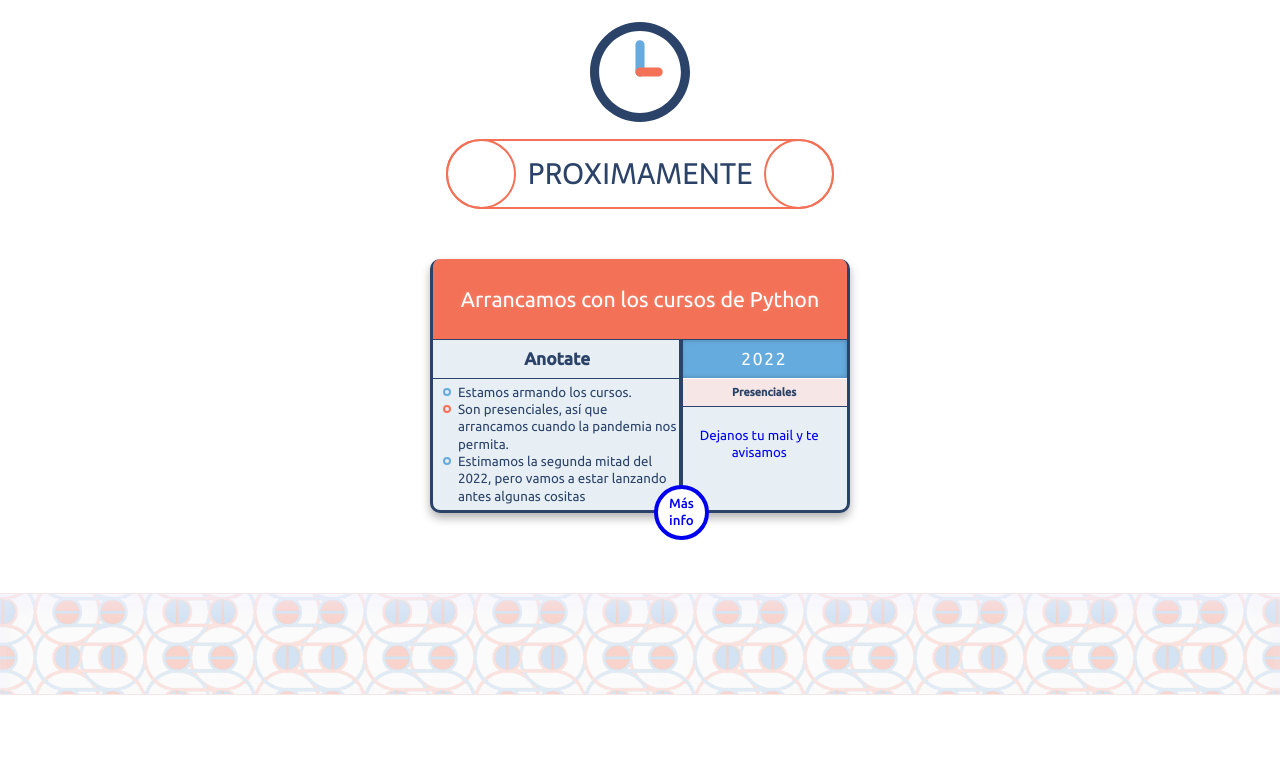
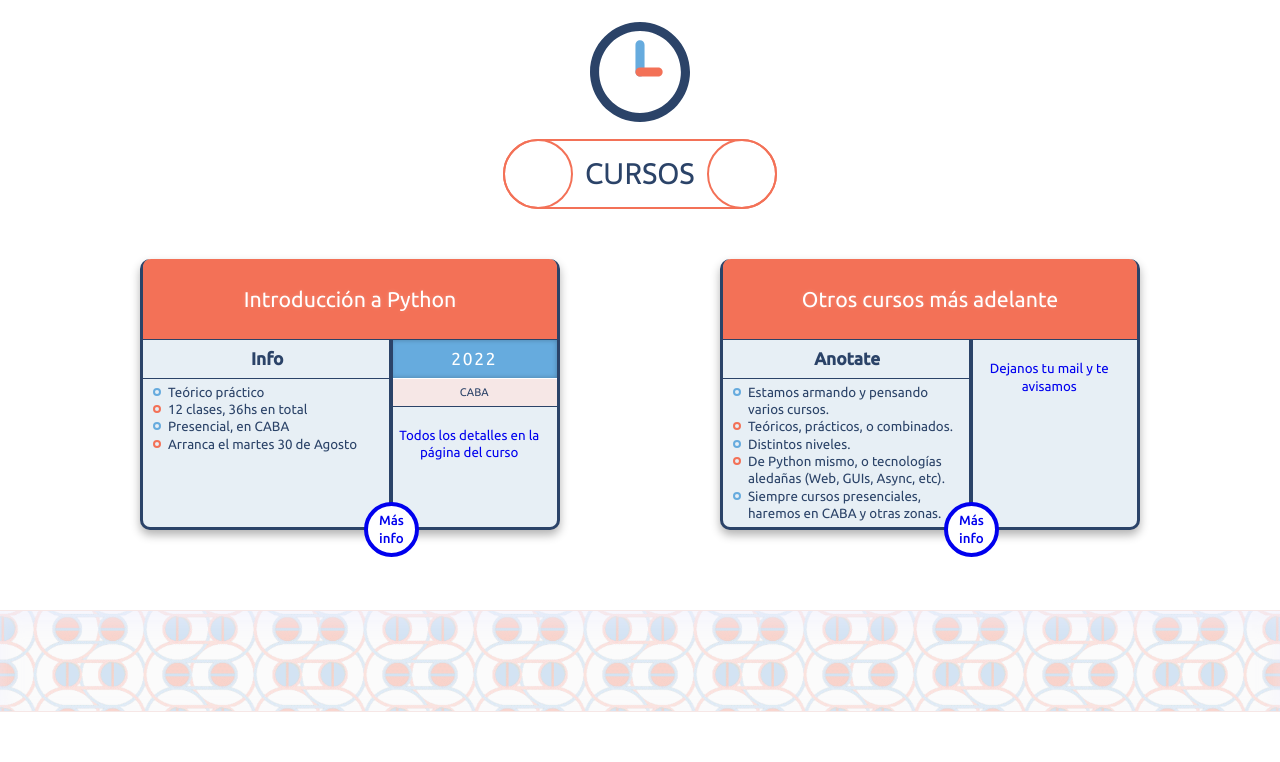
Before and after one commit to EscuelitaPython/escuelitapython.github.io, a plain HTML site: page index.html in a window 1280 px wide. Shown: the part 940-1702 px from the top of the page. Drawn offline with nearby package versions, Linux system fonts and the light colour scheme.

Commit message:
Release intro py.

```diff
--- a/index.html
+++ b/index.html
@@ -20,7 +20,7 @@
       </svg><span class="logo f1"><span class="block">Escuelita</span> Python</span>
     </div></a>
 	</li>
-    <li><a href="#prox">Próximamente</a></li>
+    <li><a href="#prox">Cursos</a></li>
     <li><a href="#somos">Quiénes Somos</a></li>
 
   </ul>
@@ -87,23 +87,46 @@
 		  <path class="fill-c2" d="M142.8,93.6c-1.8-1.8-4.1-2.7-6.5-2.7H100c0,0-0.1,0-0.1,0h0l0,0c-2.3,0-4.6,0.9-6.4,2.7c-3.6,3.6-3.6,9.3,0,12.9c1.8,1.8,4.1,2.6,6.4,2.7v0h36.4c2.3,0,4.7-0.9,6.4-2.7C146.3,102.9,146.3,97.1,142.8,93.6z"/>
 		  <circle class="fill-none" cx="100" cy="100" r="81.8"/>
 		</svg>
-		<div class="align-c"><h3 class="f1 titulo f-light bg-cf">Proximamente</h3></div>
+		<div class="align-c"><h3 class="f1 titulo f-light bg-cf">Cursos</h3></div>
 		<div class="flex">
 
 		<article class="inline-block bg-c1c rel">
-		  <a class="curso-titulo bg-c2 cf rel flex"><h3>Arrancamos con los cursos de Python</h3></a>
+		  <a class="curso-titulo bg-c2 cf rel flex"><h3>Introducción a Python</h3></a>
+		  <section class="">
+		  <div class="left curso-contenido align-j indent cap">
+			<h4 class="align-c">Info</h4>
+			<ul class="list align-l inline-block">
+			  <li> Teórico práctico </li>
+			  <li> 12 clases, 36hs en total  </li>
+			  <li> Presencial, en CABA  </li>
+			  <li> Arranca el martes 30 de Agosto</li>
+			</ul>
+		  </div>
+			<div class="left curso-datos">
+			  <h5 class="cf bg-c1 shadow-in">2022</h5>
+			  <h5 class="bg-c2b">CABA<br>
+			 </div>
+            <p><a href="intropy-202208.png" target="blank">Todos los detalles en la página del curso</p>
+		   </section>
+		   <a class="info-btn bg-cf bold" href="intropy-202208.png" target="blank">Más<span class="block">info</span></span></a>
+		 </article>
+
+		<div class="flex">
+
+		<article class="inline-block bg-c1c rel">
+		  <a class="curso-titulo bg-c2 cf rel flex"><h3>Otros cursos más adelante</h3></a>
 		  <section class="">
 		  <div class="left curso-contenido align-j indent cap">
 			<h4 class="align-c">Anotate</h4>
 			<ul class="list align-l inline-block">
-			  <li> Estamos armando los cursos.  </li>
-			  <li> Son presenciales, así que arrancamos cuando la pandemia nos permita.  </li>
-			  <li> Estimamos la segunda mitad del 2022, pero vamos a estar lanzando antes algunas cositas</li>
+			  <li> Estamos armando y pensando varios cursos.  </li>
+			  <li> Teóricos, prácticos, o combinados.  </li>
+			  <li> Distintos niveles.  </li>
+			  <li> De Python mismo, o tecnologías aledañas (Web, GUIs, Async, etc).  </li>
+			  <li> Siempre cursos presenciales, haremos en CABA y otras zonas.  </li>
 			</ul>
 		  </div>
 			<div class="left curso-datos">
-			  <h5 class="cf bg-c1 shadow-in">2022</h5>
-			  <h5 class="bg-c2b"><b>Presenciales</b><br>
 			 </div>
             <p><a href="https://docs.google.com/forms/d/e/1FAIpQLScM71YsjwUq-RHOgOr9zkgREKFM83RfLAs-WhzYsJ02tAxm8Q/viewform" target="blank">Dejanos tu mail y te avisamos</p>
 		   </section>
@@ -189,7 +212,7 @@
 	  </a>
    </div>
     <ul class="inline-block">
-      <li><a href="#prox">Próximamente</a></li>
+      <li><a href="#prox">Cursos</a></li>
       <li><a href="#somos">Quiénes Somos</a></li>
     </ul>
 	  <div class="inline-block">
```
Also changed, not shown: intropy-202208.png (added).
